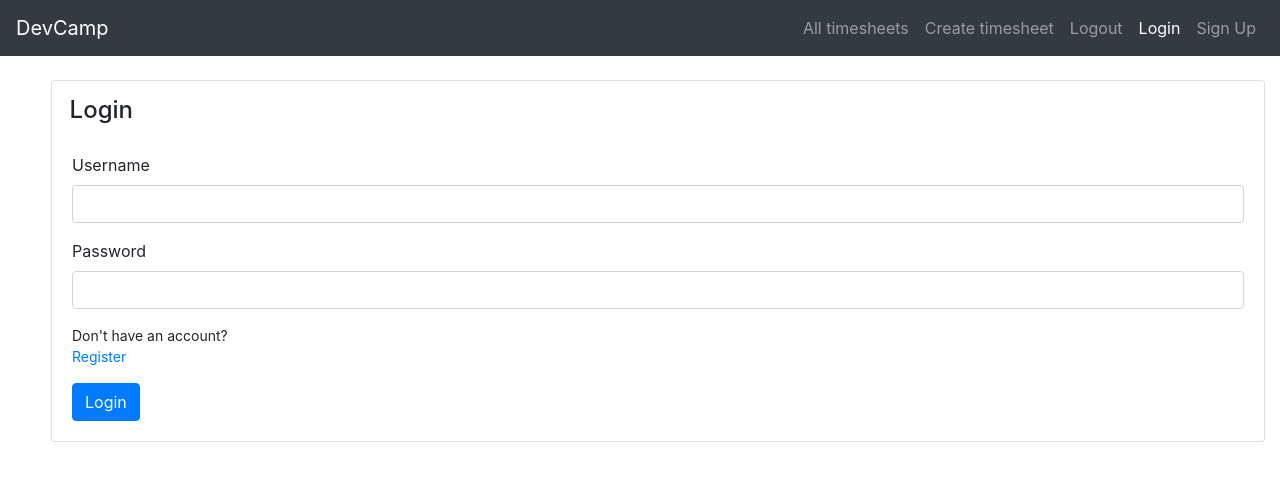
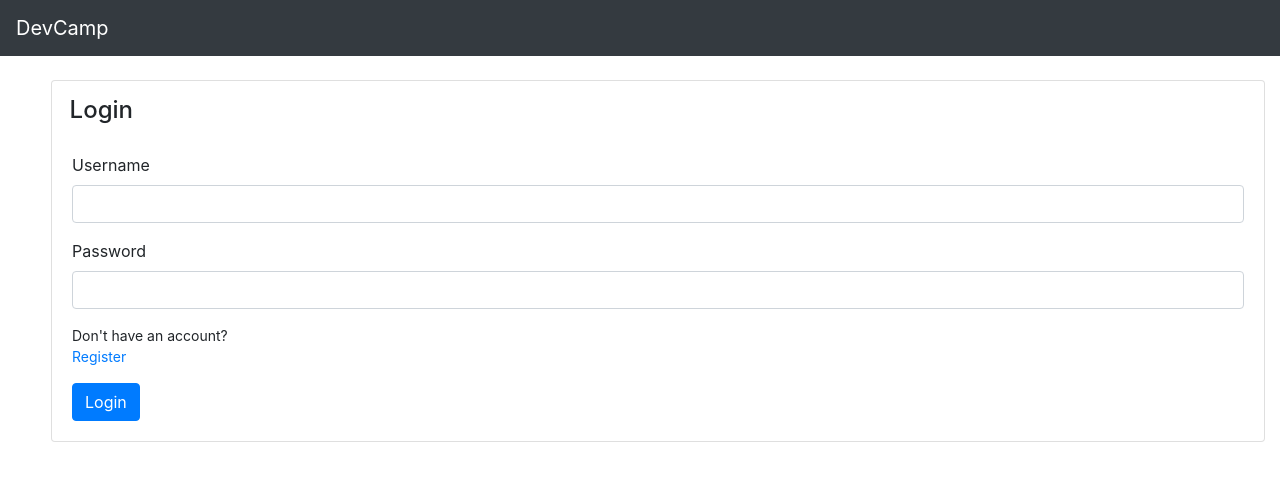
Before and after one commit to xpresser/Loggify, a React (Create React App) app in the folder frontend/loggingsystem/: page /login in a window 1280 px wide. Shown: the top 480 px of the page. Built offline with nearby package versions, Linux system fonts and the light colour scheme.

Commit message:
MD02-2007: Change NavBar after and before login

```diff
--- a/frontend/loggingsystem/src/components/layout/AppBar.js
+++ b/frontend/loggingsystem/src/components/layout/AppBar.js
@@ -1,8 +1,12 @@
 import React from "react";
+import { useSelector } from "react-redux";
 import { Navbar, Nav } from "react-bootstrap";
 import { NavLink } from "react-router-dom";
 
 const AppBar = () => {
+  const user = useSelector((state) => state.auth.user);
+
+  if (user) {
     return (
       <Navbar bg="dark" variant="dark" fixed="top" expand="sm">
         <Navbar.Brand as={NavLink} to="/">
@@ -23,17 +27,19 @@ const AppBar = () => {
             <Nav.Link eventKey="1" as={NavLink} to="/" exact>
               Logout
             </Nav.Link>
-
-          <Nav.Link eventKey="1" as={NavLink} to="/login" exact>
-            Login
-          </Nav.Link>
-          <Nav.Link eventKey="2" as={NavLink} to="/signup" exact>
-            Sign Up
-          </Nav.Link>
           </Nav>
         </Navbar.Collapse>
       </Navbar>
     );
+  } else {
+    return (
+      <Navbar bg="dark" variant="dark" fixed="top" expand="sm">
+        <Navbar.Brand as={NavLink} to="/">
+          DevCamp
+        </Navbar.Brand>
+      </Navbar>
+    );
+  }
 };
 
 export { AppBar };
```
Lines whose indentation alone changed are shown as unchanged.
